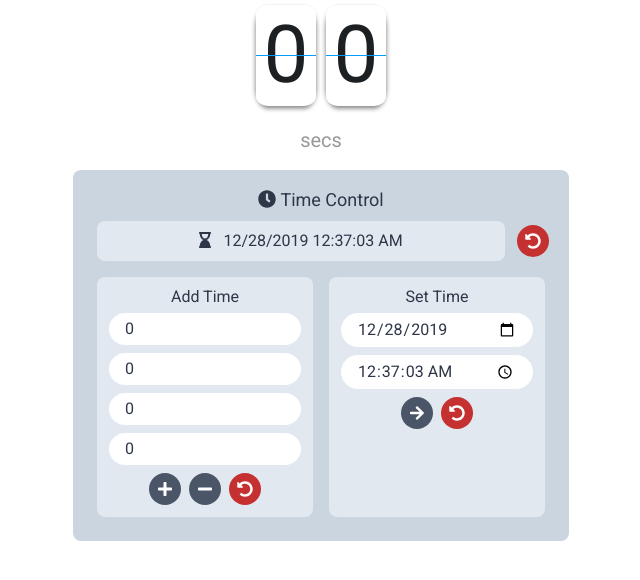
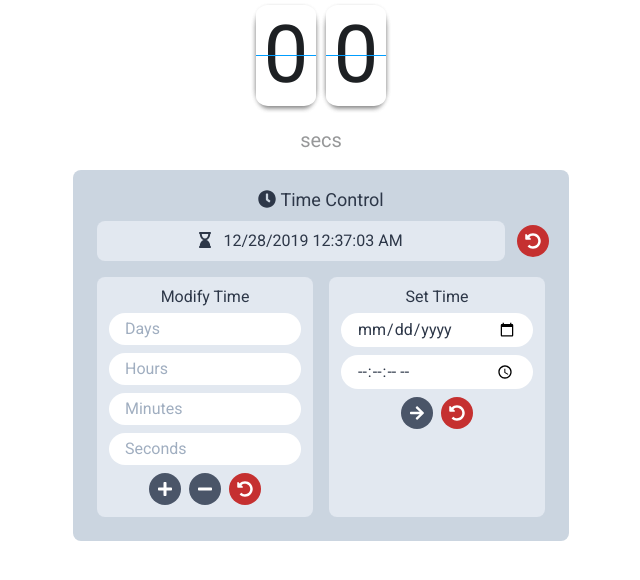
Before and after one commit to charyung/countdown-timer, a React (Create React App) app: page / in a window 1280 px wide. Shown: the top 580 px of the page, without its empty margins (319-959 px from the left). Built offline with nearby package versions, Linux system fonts and the light colour scheme.

Commit message:
placeholder text

```diff
--- a/src/TimeController/TimeController.js
+++ b/src/TimeController/TimeController.js
@@ -37,25 +37,25 @@ const TimeController = ({ modifyTime, setTime, resetToPresent, ...props }) => {
     const date = new Date(props.time);
 
     const addTimeDefault = {
-        day: 0,
-        hour: 0,
-        minute: 0,
-        second: 0
+        day: '',
+        hour: '',
+        minute: '',
+        second: ''
     };
     const [customAddTime, setCustomAddTime] = useState(addTimeDefault);
 
     const formatTime = time => time.toString().padStart(2, '0');
     const setTimeDefault = {
-        date: `${date.getFullYear()}-${formatTime(date.getMonth() + 1)}-${formatTime(date.getDate())}`,
-        time: `${formatTime(date.getHours())}:${formatTime(date.getMinutes())}:${formatTime(date.getSeconds())}`
+        date: '',
+        time: ''
     };
     const [customSetTime, setCustomSetTime] = useState(setTimeDefault);
 
     const moddedModifyTime = modifier => {
-        const finalAmount = Object.keys(customAddTime).reduce(
-            (acc, curr) => acc + customAddTime[curr] * TIME_IN_SECS[curr],
-            0
-        ) * modifier;
+        const finalAmount =
+            Object.keys(customAddTime).reduce(
+                (acc, curr) => acc + (customAddTime[curr] || 0) * TIME_IN_SECS[curr], 0
+            ) * modifier;
 
         if (Math.abs(props.time / 1000 + finalAmount) <= TIME_LIMIT) {
             modifyTime(finalAmount);
@@ -93,7 +93,7 @@ const TimeController = ({ modifyTime, setTime, resetToPresent, ...props }) => {
 
             <div className="flex flex-col sm:flex-row">
                 <div className="p-2 m-2 rounded-lg bg-gray-300">
-                    Add Time
+                    Modify Time
                     <div className="flex flex-col">
                         <input
                             className={inputStyle}
@@ -102,7 +102,7 @@ const TimeController = ({ modifyTime, setTime, resetToPresent, ...props }) => {
                             min="0"
                             value={customAddTime['day']}
                             onChange={e => {
-                                modifyField(parseInt(e.target.value), 'day');
+                                modifyField(e.target.value ? parseInt(e.target.value) : '', 'day');
                             }}
                         />
                         <input
@@ -112,7 +112,7 @@ const TimeController = ({ modifyTime, setTime, resetToPresent, ...props }) => {
                             min="0"
                             value={customAddTime['hour']}
                             onChange={e => {
-                                modifyField(parseInt(e.target.value), 'hour');
+                                modifyField(e.target.value ? parseInt(e.target.value) : '', 'hour');
                             }}
                         />
                         <input
@@ -140,6 +140,7 @@ const TimeController = ({ modifyTime, setTime, resetToPresent, ...props }) => {
                                 onClick={() => {
                                     moddedModifyTime(1);
                                 }}
+                                title="Add to current time"
                             >
                                 <Icon icon={faPlus} />
                             </Button>
@@ -148,6 +149,7 @@ const TimeController = ({ modifyTime, setTime, resetToPresent, ...props }) => {
                                 onClick={() => {
                                     moddedModifyTime(-1);
                                 }}
+                                title="Subtract from current time"
                             >
                                 <Icon icon={faMinus} />
                             </Button>
@@ -170,6 +172,7 @@ const TimeController = ({ modifyTime, setTime, resetToPresent, ...props }) => {
                             className={inputStyle}
                             type="date"
                             pattern="\d{4}-\d{2}-\d{2}"
+                            placeholder="yyyy-mm-dd"
                             value={customSetTime['date']}
                             onChange={e => {
                                 setCustomSetTime({
@@ -183,6 +186,7 @@ const TimeController = ({ modifyTime, setTime, resetToPresent, ...props }) => {
                             type="time"
                             step="1"
                             pattern="[0-9]{2}:[0-9]{2}:[0-9]{2}"
+                            placeholder="hh:mm:ss"
                             value={customSetTime['time']}
                             onChange={e => {
                                 setCustomSetTime({
@@ -196,7 +200,8 @@ const TimeController = ({ modifyTime, setTime, resetToPresent, ...props }) => {
                                 onClick={() => {
                                     const [year, month, day] = customSetTime['date'].split("-");
                                     const [hours, minute, second] = customSetTime['time'].split(":");
-                                    console.log(minute);
+                                    // Uglier but Date string parsing is REALLY bad
+                                    // https://stackoverflow.com/questions/2587345/why-does-date-parse-give-incorrect-results
                                     setTime(
                                         new Date(
                                             parseInt(year),
```
